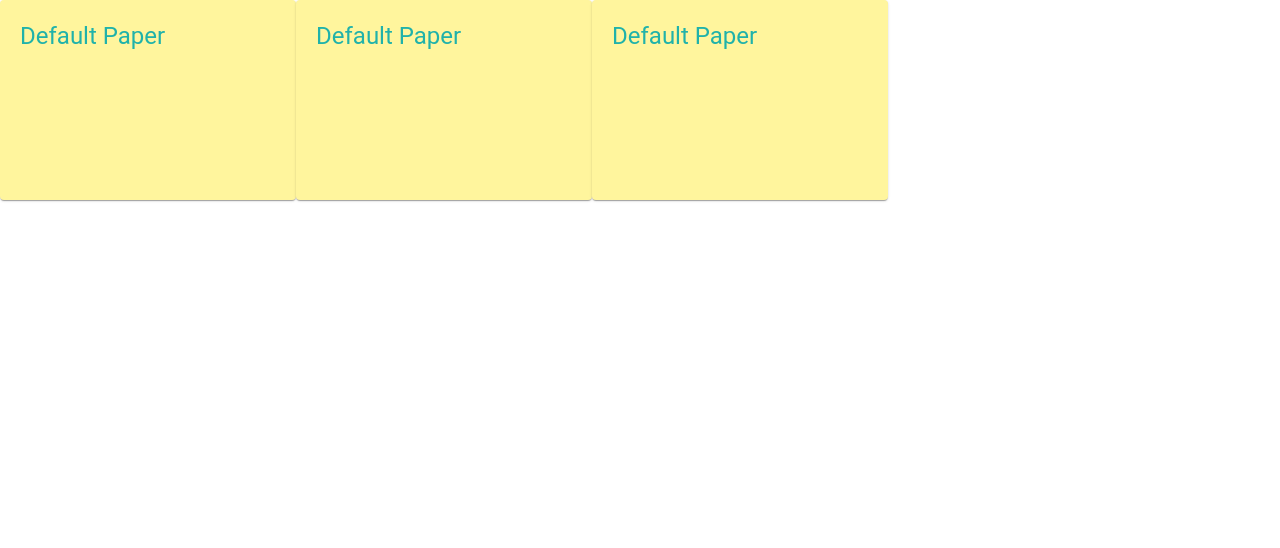
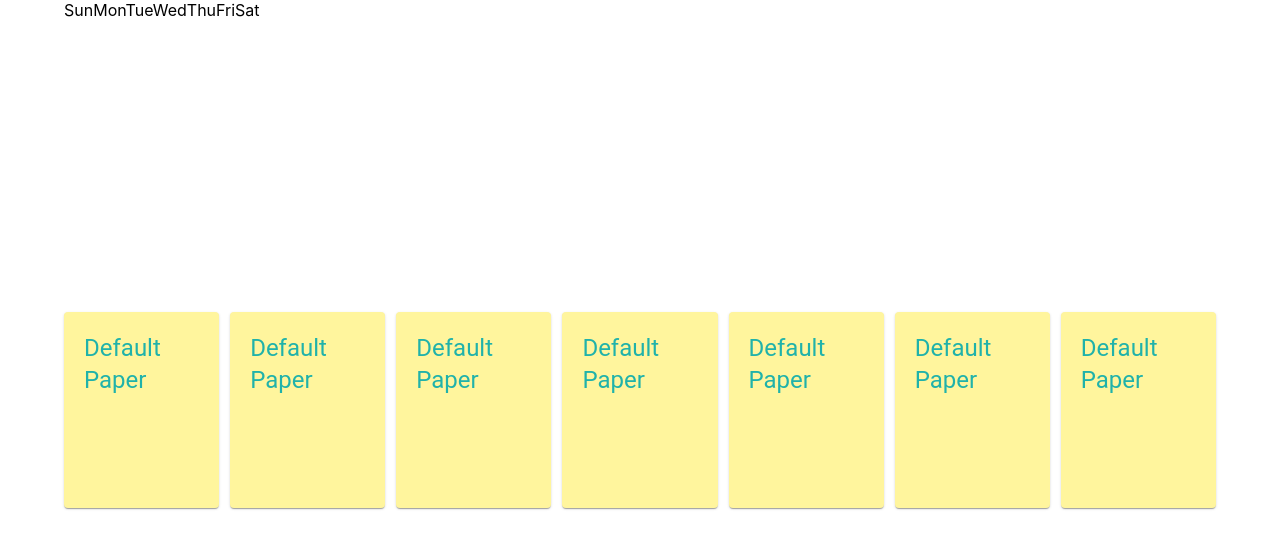
Before and after one commit to polina090193/react-calendar, a React (Create React App) app: page / in a window 1280 px wide. Shown: the top 548 px of the page. Built offline with nearby package versions, Linux system fonts and the light colour scheme.

Commit message:
Days css & components

```diff
--- a/src/calendar/calendar.css
+++ b/src/calendar/calendar.css
@@ -1,3 +1,15 @@
 .calendar-wrapper {
   display: flex;
+  flex-direction: column;
+  margin: auto;
+  width: 90%;
+  height: 100vh;
 }
+
+.days-wrapper {
+  display: flex;
+  align-items: center;
+  justify-content: space-between;
+  width: 100%;
+  height: 100%;
+}
--- a/src/calendar/components/CalendarNote.js
+++ b/src/calendar/components/CalendarDay.js
@@ -5,7 +5,7 @@ import { styled } from '@mui/material/styles';
 import yellow from "@mui/material/colors/yellow"
 
 const noteSizes = {
-  width: '20%',
+  width: '10%',
   height: '20%',
 }
 
@@ -21,7 +21,7 @@ const CalendarPaper = styled(Paper)`
   }
 `;
 
-function CalendarNote() {
+function CalendarDay() {
 
   return (
     <CalendarPaper>
@@ -30,4 +30,4 @@ function CalendarNote() {
   );
 }
 
-export default CalendarNote;
+export default CalendarDay;
--- a/src/calendar/index.js
+++ b/src/calendar/index.js
@@ -1,12 +1,22 @@
-import CalendarNote from "./components/CalendarNote"
+import CalendarDay from "./components/CalendarDay"
+import { weekDays } from '@/consts/days'
 import './calendar.css';
 
 function Calendar() {
   return (
     <div className="calendar-wrapper">
-      <CalendarNote />
-      <CalendarNote />
-      <CalendarNote />
+      <div className="weekdays-wrapper">
+        {weekDays}
+      </div>
+      <div className="days-wrapper">
+        <CalendarDay />
+        <CalendarDay />
+        <CalendarDay />
+        <CalendarDay />
+        <CalendarDay />
+        <CalendarDay />
+        <CalendarDay />
+      </div>
     </div>
   );
 }
--- /dev/null
+++ b/src/consts/days.js
@@ -0,0 +1,9 @@
+export const weekDays = [
+  'Sun',
+  'Mon',
+  'Tue',
+  'Wed',
+  'Thu',
+  'Fri',
+  'Sat'
+];
--- a/src/consts/sizes.js
+++ b/src/consts/sizes.js
@@ -1,4 +1,6 @@
-export default {
-    defaultMargin: '30px',
-    defaultPadding: '20px',
+const sizes = {
+  defaultMargin: '30px',
+  defaultPadding: '20px',
 }
+
+export default sizes
```
